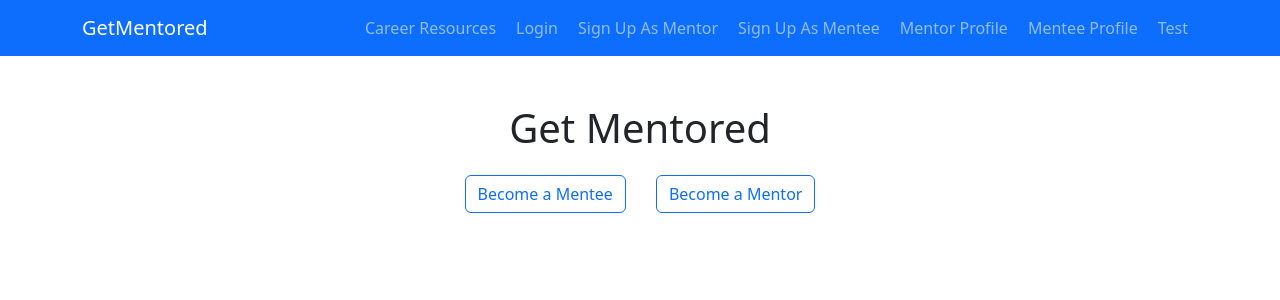
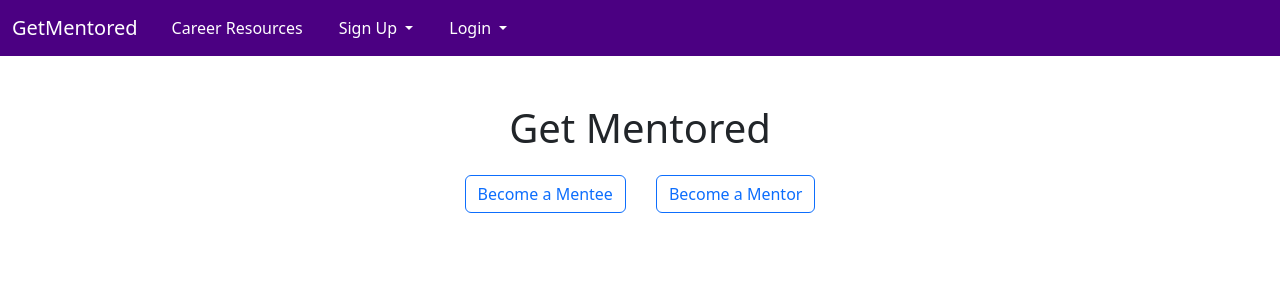
Before and after one commit to Lazurite259/get-mentored, a Vue app: page / in a window 1280 px wide. Shown: the top 300 px of the page. Built offline with nearby package versions, Linux system fonts and the light colour scheme.

Commit message:
add dropdown navbar

```diff
--- a/src/App.vue
+++ b/src/App.vue
@@ -1,7 +1,7 @@
 <template>
   <div>
     <!-- Nav bar -->
-    <nav class="navbar navbar-dark bg-primary justify-content-between flex-nowrap flex-row">
+    <!-- <nav class="navbar navbar-dark bg-primary justify-content-between flex-nowrap flex-row">
       <div class="container">
         <router-link class="navbar-brand float-left" to="/">GetMentored</router-link>
         <ul class="nav navbar-nav flex-row float-right">
@@ -27,6 +27,42 @@
             <router-link class="nav-link" to="/view">Test</router-link>
           </li>
         </ul>
+      </div>
+    </nav> -->
+    <nav class="navbar navbar-expand-lg">
+      <div class="container-fluid">
+        <router-link class="navbar-brand float-left" to="/">GetMentored</router-link>
+        <button class="navbar-toggler" type="button" data-bs-toggle="collapse" data-bs-target="#navbarSupportedContent"
+          aria-controls="navbarSupportedContent" aria-expanded="false" aria-label="Toggle navigation">
+          <span class="navbar-toggler-icon"></span>
+        </button>
+        <div class="collapse navbar-collapse" id="navbarSupportedContent">
+          <ul class="navbar-nav me-auto mb-2 mb-lg-0">
+            <li class="nav-item">
+              <router-link class="nav-link pr-3" to="/career">Career Resources</router-link>
+            </li>
+            <li class="nav-item dropdown">
+              <a class="nav-link dropdown-toggle" href="#" id="navbarDropdownSignUp" role="button"
+                data-bs-toggle="dropdown" aria-expanded="false">
+                Sign Up
+              </a>
+              <ul class="dropdown-menu" aria-labelledby="navbarDropdownSignUp">
+                <li><a class="dropdown-item" href="mentor-register">As Mentor</a></li>
+                <li><a class="dropdown-item" href="mentee-register">As Mentee</a></li>
+              </ul>
+            </li>
+            <li class="nav-item dropdown">
+              <a class="nav-link dropdown-toggle" href="#" id="navbarDropdownLogin" role="button"
+                data-bs-toggle="dropdown" aria-expanded="false">
+                Login
+              </a>
+              <ul class="dropdown-menu" aria-labelledby="navbarDropdownLogin">
+                <li><a class="dropdown-item" href="mentor-login">As Mentor</a></li>
+                <li><a class="dropdown-item" href="mentee-login">As Mentee</a></li>
+              </ul>
+            </li>
+          </ul>
+        </div>
       </div>
     </nav>
     <!-- Router view -->
@@ -56,4 +92,19 @@ export default {
   color: #2c3e50;
   margin-top: 60px;
 }
+
+.navbar {
+  background-color: #4B0082;
+}
+
+/* .navbar-nav .nav-link {
+  color: #fff;
+} */
+.navbar .navbar-nav .nav-item .nav-link {
+  color: #fff;
+}
+
+.navbar .navbar-brand {
+  color: #fff;
+}
 </style>
--- a/src/main.js
+++ b/src/main.js
@@ -2,6 +2,7 @@ import Vue from 'vue'
 import App from './App.vue'
 import router from './router'
 import 'bootstrap/dist/css/bootstrap.min.css'
+import 'bootstrap/dist/js/bootstrap.bundle.min.js'
 
 Vue.config.productionTip = false
 
```
